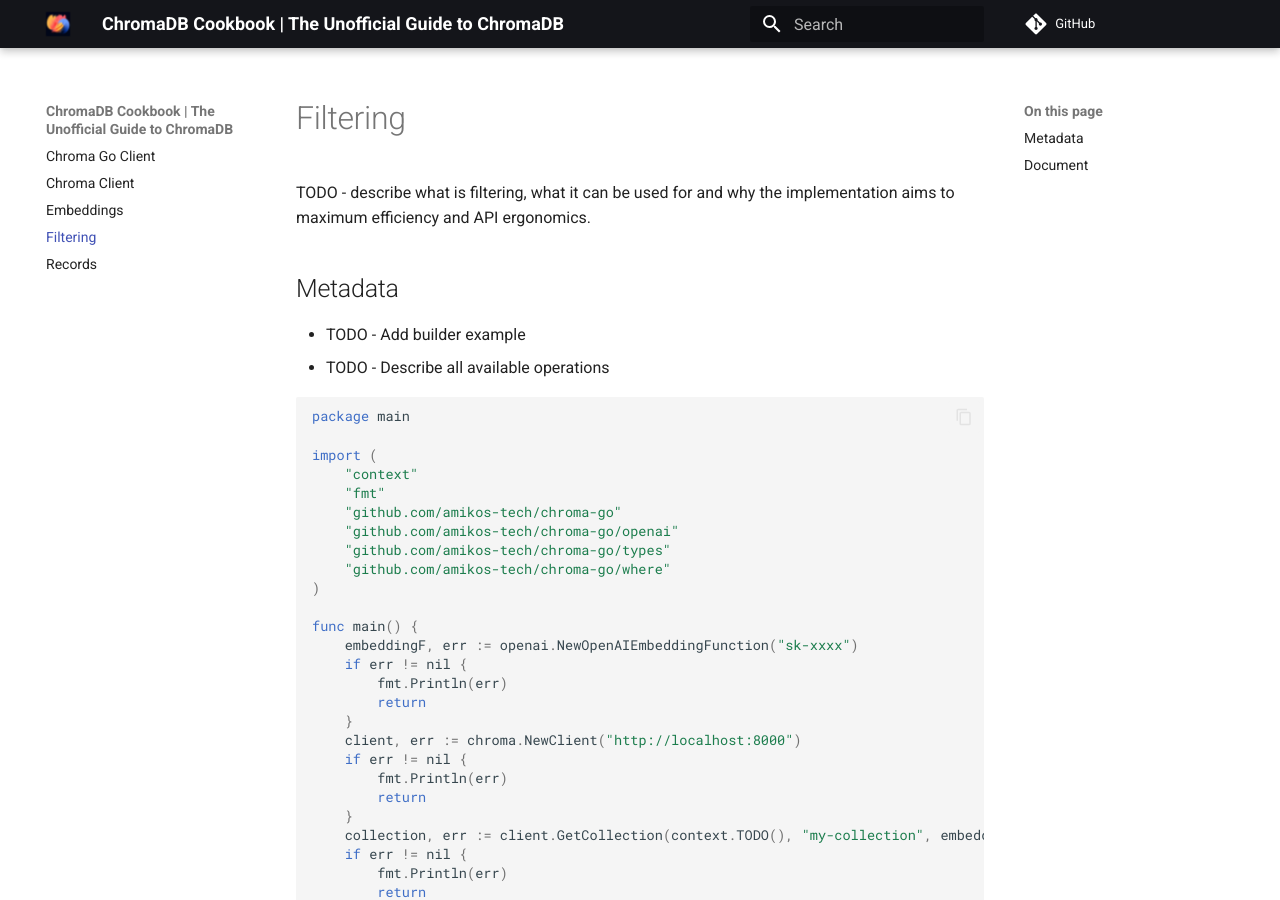
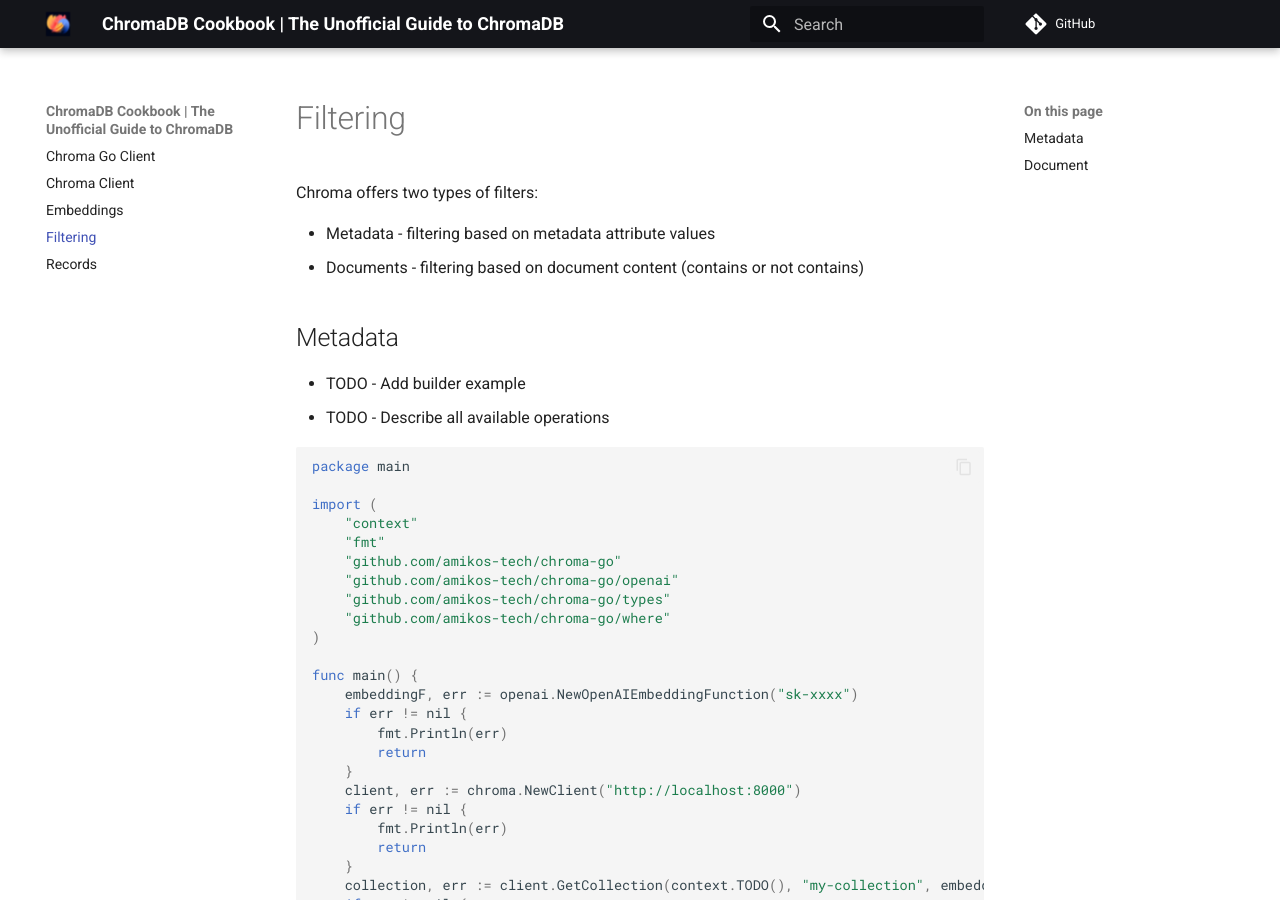
Before and after one commit to amikos-tech/chroma-go, an MkDocs documentation site: the page built from docs/docs/filtering.md, in a window 1280 px wide and 900 px high. Built offline with MkDocs 1.6.1 and Material for MkDocs 9.7.7, drawn with Linux system fonts in a browser that asks for light colours; comment, search, counter and statistics services are not loaded.

Commit message:
docs: Filtering - small update to description section

```diff
--- a/docs/docs/filtering.md
+++ b/docs/docs/filtering.md
@@ -1,7 +1,9 @@
 # Filtering
 
-TODO - describe what is filtering, what it can be used for and why the implementation aims to maximum efficiency and API
-ergonomics.
+Chroma offers two types of filters:
+
+- Metadata - filtering based on metadata attribute values
+- Documents - filtering based on document content (contains or not contains)
 
 ## Metadata
 
```
